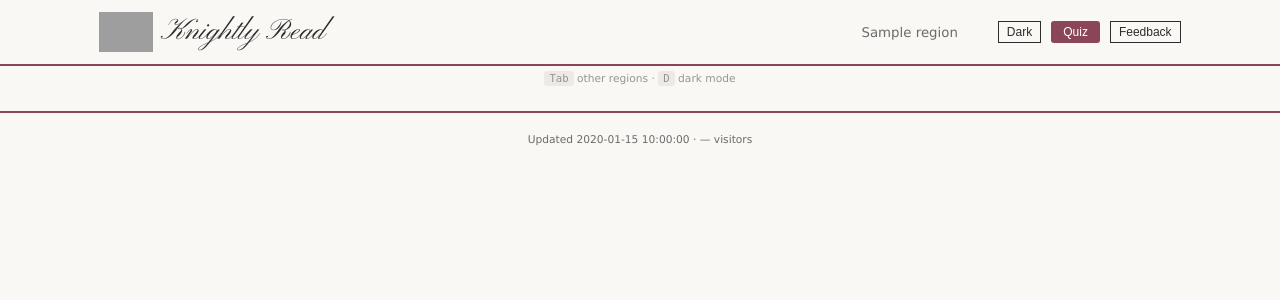
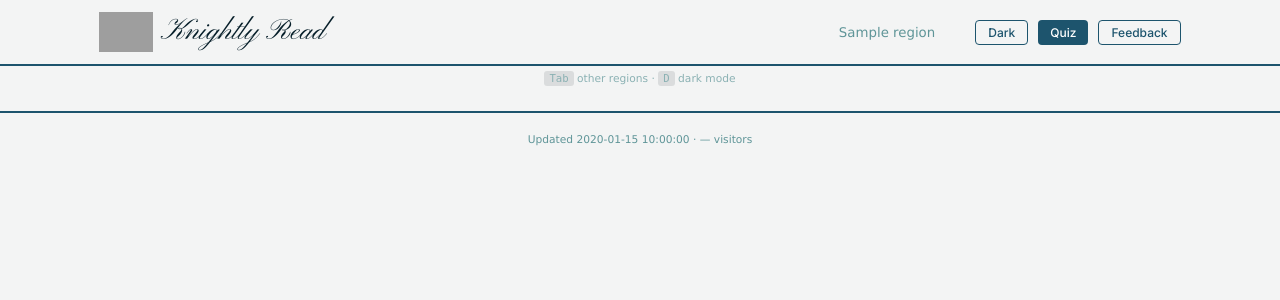
Before and after one commit to xxplozive/knightly-read, a Flask app: template templates/index.html in a window 1280 px wide. Shown: the top 300 px of the page. Run offline with Flask 3, Linux system fonts and the light colour scheme; the template is opened without the code that fills it: most values are stand-ins (such as "Sample title", 1, 10 or a date in 2020); some libraries are stand-ins or nearby versions; grey boxes are pictures that could not be loaded.

Commit message:
Update color theme to teal/navy palette and Inter font for buttons
New palette from colorhunt.co:
- #061E29 (Dark Navy)
- #1D546D (Teal Blue)
- #5F9598 (Muted Teal)
- #F3F4F4 (Off-White)

Button font changed to Inter for a modern look.

Co-Authored-By: Claude Opus 4.5 <noreply@anthropic.com>

```diff
--- a/templates/index.html
+++ b/templates/index.html
@@ -8,28 +8,28 @@
     <link rel="apple-touch-icon" href="apple-touch-icon.png">
     <link rel="preconnect" href="https://fonts.googleapis.com">
     <link rel="preconnect" href="https://fonts.gstatic.com" crossorigin>
-    <link href="https://fonts.googleapis.com/css2?family=Cormorant+Garamond:wght@600&family=Pinyon+Script&display=swap" rel="stylesheet">
+    <link href="https://fonts.googleapis.com/css2?family=Cormorant+Garamond:wght@600&family=Pinyon+Script&family=Inter:wght@500&display=swap" rel="stylesheet">
     <style>
         :root {
-            --bg-primary: #faf8f5;
-            --bg-header: #8b4558;
-            --accent: #8b4558;
-            --accent-light: #a85a6d;
-            --text-primary: #2d2d2d;
-            --text-secondary: #6b6b6b;
-            --border-color: #e8e4df;
-            --link-visited: #7a7a7a;
+            --bg-primary: #F3F4F4;
+            --bg-header: #1D546D;
+            --accent: #1D546D;
+            --accent-light: #5F9598;
+            --text-primary: #061E29;
+            --text-secondary: #5F9598;
+            --border-color: #d0d3d4;
+            --link-visited: #5F9598;
         }
 
         body.dark {
-            --bg-primary: #1c1a1b;
-            --bg-header: #6b3545;
-            --accent: #a85a6d;
-            --accent-light: #c47a8d;
-            --text-primary: #e8e4df;
-            --text-secondary: #9a9a9a;
-            --border-color: #3d3a3b;
-            --link-visited: #777;
+            --bg-primary: #061E29;
+            --bg-header: #1D546D;
+            --accent: #5F9598;
+            --accent-light: #7fb3b6;
+            --text-primary: #F3F4F4;
+            --text-secondary: #5F9598;
+            --border-color: #1D546D;
+            --link-visited: #7fb3b6;
         }
 
         * {
@@ -193,16 +193,21 @@
 
         .theme-toggle {
             background: none;
-            border: 1px solid var(--text-primary);
-            color: var(--text-primary);
+            border: 1px solid var(--accent);
+            color: var(--accent);
             cursor: pointer;
-            padding: 2px 8px;
+            padding: 4px 12px;
+            font-family: 'Inter', sans-serif;
             font-size: 9pt;
+            font-weight: 500;
             margin-left: 10px;
+            border-radius: 4px;
+            transition: all 0.2s;
         }
 
         .theme-toggle:hover {
-            background: rgba(255,255,255,0.2);
+            background: var(--accent);
+            color: var(--bg-primary);
         }
 
         .paywall-badge {
@@ -269,18 +274,21 @@
 
         .feedback-btn {
             background: none;
-            border: 1px solid var(--text-primary);
-            color: var(--text-primary);
+            border: 1px solid var(--accent);
+            color: var(--accent);
             cursor: pointer;
-            padding: 2px 8px;
+            padding: 4px 12px;
+            font-family: 'Inter', sans-serif;
             font-size: 9pt;
+            font-weight: 500;
             margin-left: 5px;
+            border-radius: 4px;
+            transition: all 0.2s;
         }
 
         .feedback-btn:hover {
-            background: rgba(139, 69, 88, 0.1);
-            border-color: var(--accent);
-            color: var(--accent);
+            background: var(--accent);
+            color: var(--bg-primary);
         }
 
         .header-buttons {
@@ -342,12 +350,16 @@
 
         .modal button[type="submit"] {
             width: 100%;
-            padding: 8px;
+            padding: 10px;
             cursor: pointer;
             background: var(--accent);
             color: #fff;
             border: none;
+            font-family: 'Inter', sans-serif;
             font-size: 10pt;
+            font-weight: 500;
+            border-radius: 4px;
+            transition: all 0.2s;
         }
 
         .modal button[type="submit"]:hover {
@@ -362,6 +374,7 @@
             cursor: pointer;
             width: 100%;
             text-align: center;
+            font-family: 'Inter', sans-serif;
             font-size: 9pt;
         }
 
@@ -412,9 +425,12 @@
             color: #fff;
             cursor: pointer;
             padding: 4px 12px;
+            font-family: 'Inter', sans-serif;
             font-size: 9pt;
+            font-weight: 500;
             margin-left: 5px;
-            border-radius: 3px;
+            border-radius: 4px;
+            transition: all 0.2s;
         }
 
         .quiz-btn:hover {
@@ -475,13 +491,15 @@
             color: var(--text-primary);
             cursor: pointer;
             text-align: left;
+            font-family: 'Inter', sans-serif;
             font-size: 14px;
+            font-weight: 500;
             border-radius: 6px;
             transition: all 0.2s;
         }
 
         .quiz-option:hover {
-            background: rgba(139, 69, 88, 0.1);
+            background: rgba(29, 84, 109, 0.1);
             border-color: var(--accent);
         }
 
```
